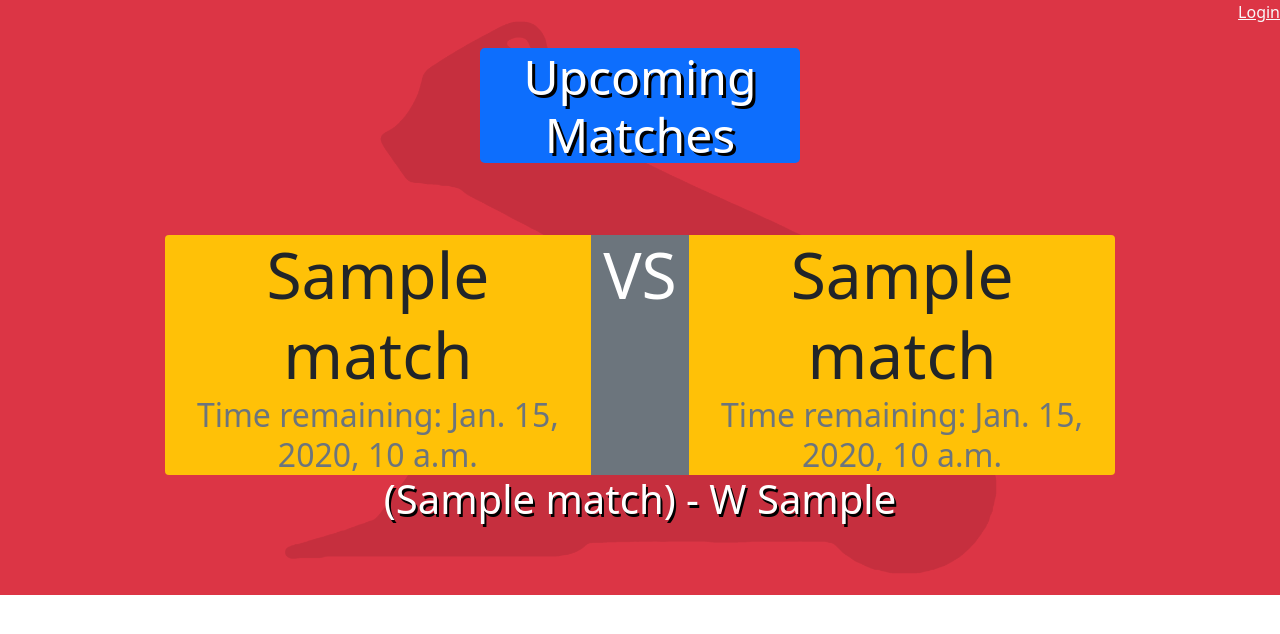
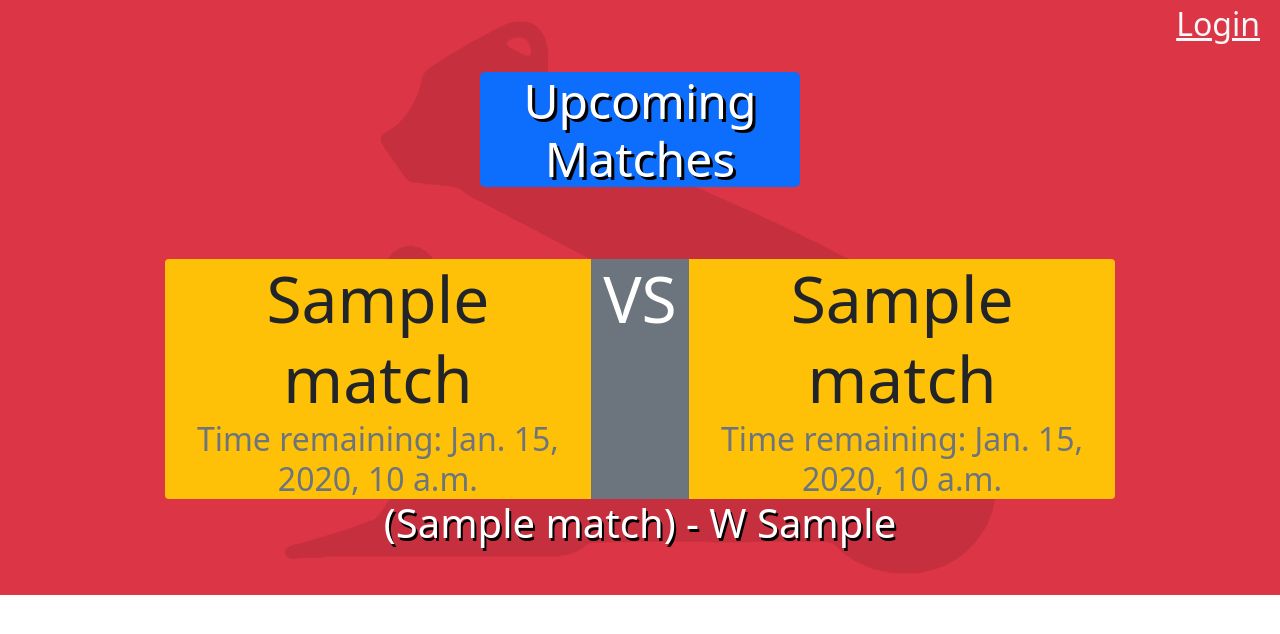
Before and after one commit to jkadin/scar_upcoming_matches, a Django app: template scar_brackets/fights/templates/fights/index.html in a window 1280 px wide. Shown: the top 634 px of the page. Run offline with Django 5.2, Linux system fonts and the light colour scheme; the template is opened without the code that fills it: most values are stand-ins (such as "Sample title", 1, 10 or a date in 2020); some libraries are stand-ins or nearby versions.

Commit message:
UI updates

```diff
--- a/scar_brackets/fights/templates/fights/index.html
+++ b/scar_brackets/fights/templates/fights/index.html
@@ -25,15 +25,16 @@
 </style>
 
 <body>
-    <div class="float-end text-white">
+    <div class="container-fluid bg-danger text-white scar_logo text_style" style="user-select: none;">
+        <div class="float-end text-white fs-2 pe-2">
             {% if user.is_authenticated %}
                 {% if accounts.discord.0 %} {{ accounts.discord.0.extra_data.global_name }} {% else %} {{ user }} {% endif %} {% if perms.fights.change_match %}| Staff {% endif %}| <a href="/accounts/logout" class="link-light">Logout </a>
             {% else %}
                 <a href="/accounts/login" class="link-light">Login</a>
             {% endif %}
         </div>
-    <div class="container-fluid bg-danger text-white scar_logo text_style py-4" style="user-select: none;">
-        <div class="row text-center justify-content-center py-4">
+        <br><br>
+        <div class="row text-center justify-content-center py-4 pe-0">
             <div class="col-md-3 bg-primary rounded-3" style="text-shadow: 3px 3px 0px black;">
                 <div class="display-5"><strong>Upcoming Matches</strong></div>
             </div>
--- a/scar_brackets/fights/templates/fights/matches.html
+++ b/scar_brackets/fights/templates/fights/matches.html
@@ -5,7 +5,7 @@
             <div class="pt-5 pb-5 list-item" id="{{match.match_id}}">
                 <div class="row justify-content-md-center text-dark text_style">
                     <div class="col-md-4 bg-warning rounded-start">
-                        {{match.player1_name}}
+                        <a class="text-reset text-decoration-none" href="/fights/bot/{{match.player1_name}}">{{match.player1_name}}</a>
                         <br>
                         <div class="text-muted fs-2">Time remaining: {{match.player1_name.time_remaining}}</div>
                     </div>
@@ -13,7 +13,7 @@
                         VS
                     </div>
                     <div class="col-md-4 bg-warning rounded-end">
-                        {{match.player2_name}}
+                        <a class="text-reset text-decoration-none" href="/fights/bot/{{match.player2_name}}">{{match.player2_name}}</a>
                         <br>
                         <div class="text-muted fs-2">Time remaining: {{match.player2_name.time_remaining}}</div>
                     </div>
--- a/scar_brackets/fights/templates/fights/time_remaining.html
+++ b/scar_brackets/fights/templates/fights/time_remaining.html
@@ -20,13 +20,14 @@
 </style>
 
 <body class="bg-danger">
-    <div class="float-end text-white">
+    <div class="float-end text-white fs-3 pe-2">
         {% if user.is_authenticated %}
             {% if accounts.discord.0 %} {{ accounts.discord.0.extra_data.global_name }} {% else %} {{ user }} {% endif %} {% if perms.fights.change_match %}| Staff {% endif %}| <a href="/accounts/logout" class="link-light">Logout </a>
         {% else %}
             <a href="/accounts/login" class="link-light">Login</a>
         {% endif %}
     </div>
+    <br><br>
     <div class="container-fluid bg-danger text-white scar_logo text_style py-4">
         <div class="row text-center justify-content-center py-4">
             <div class="col-md-3 bg-primary rounded-3" style="text-shadow: 3px 3px 0px black;">
--- a/scar_brackets/fights/templates/fights/time_remaining_inner.html
+++ b/scar_brackets/fights/templates/fights/time_remaining_inner.html
@@ -7,7 +7,7 @@
                     {% for participant in tournament.participant_set.all|dictsort:"participant_name"|dictsort:"time_remaining" %}
                         {% if participant.participant_id != None %}
                             <div class="h1">
-                                {{ participant.participant_name }}
+                                <a class="text-reset text-decoration-none" href="/fights/bot/{{participant.participant_name}}">{{participant.participant_name}}</a>
                                 - <strong>{{ participant.time_remaining }}</strong>
                             </div>
                         {% endif %}
--- a/scar_brackets/fights/templates/fights/user.html
+++ b/scar_brackets/fights/templates/fights/user.html
@@ -2,9 +2,9 @@
     User - {{bot.user}}
     {% if bot.user %}
     <button hx-post="/fights/claim_user/{{bot.participant_name}}/" hx-vals='{"claim":"false"}' hx-target="#User"
-        hx-swap="innerHTML">Un-Associate</button>
+        hx-swap="innerHTML">Claim Bot</button>
     {% else %}
     <button hx-post="/fights/claim_user/{{bot.participant_name}}/" hx-vals='{"claim":"true"}' hx-target="#User"
-        hx-swap="innerHTML">Associate</button>
+        hx-swap="innerHTML">Release Bot</button>
     {% endif %}
 </div>
```
Also changed, not shown: scar_brackets/fights/templates/fights/bot.html (+7 -5 lines). Lines whose indentation alone changed are shown as unchanged.
